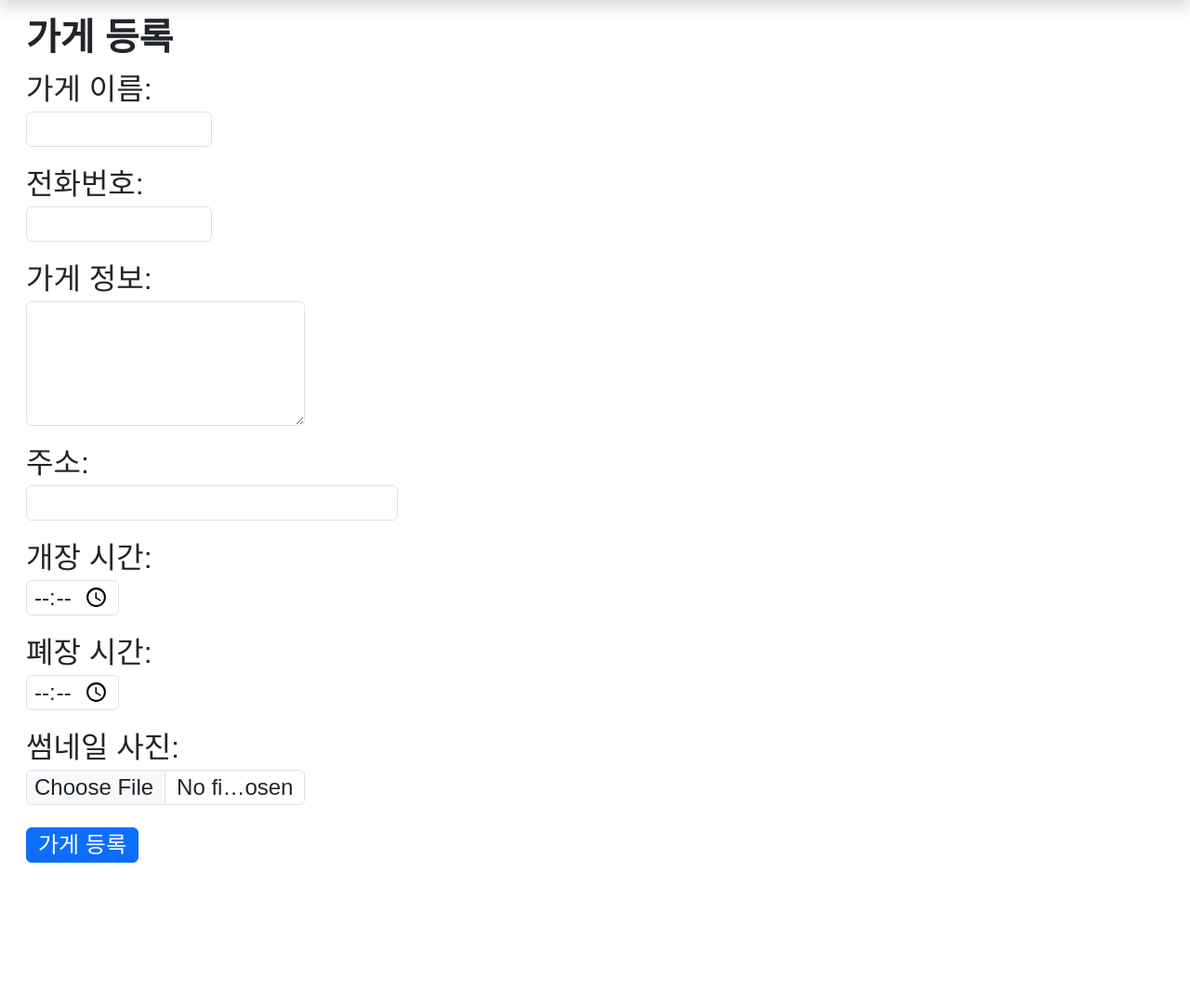
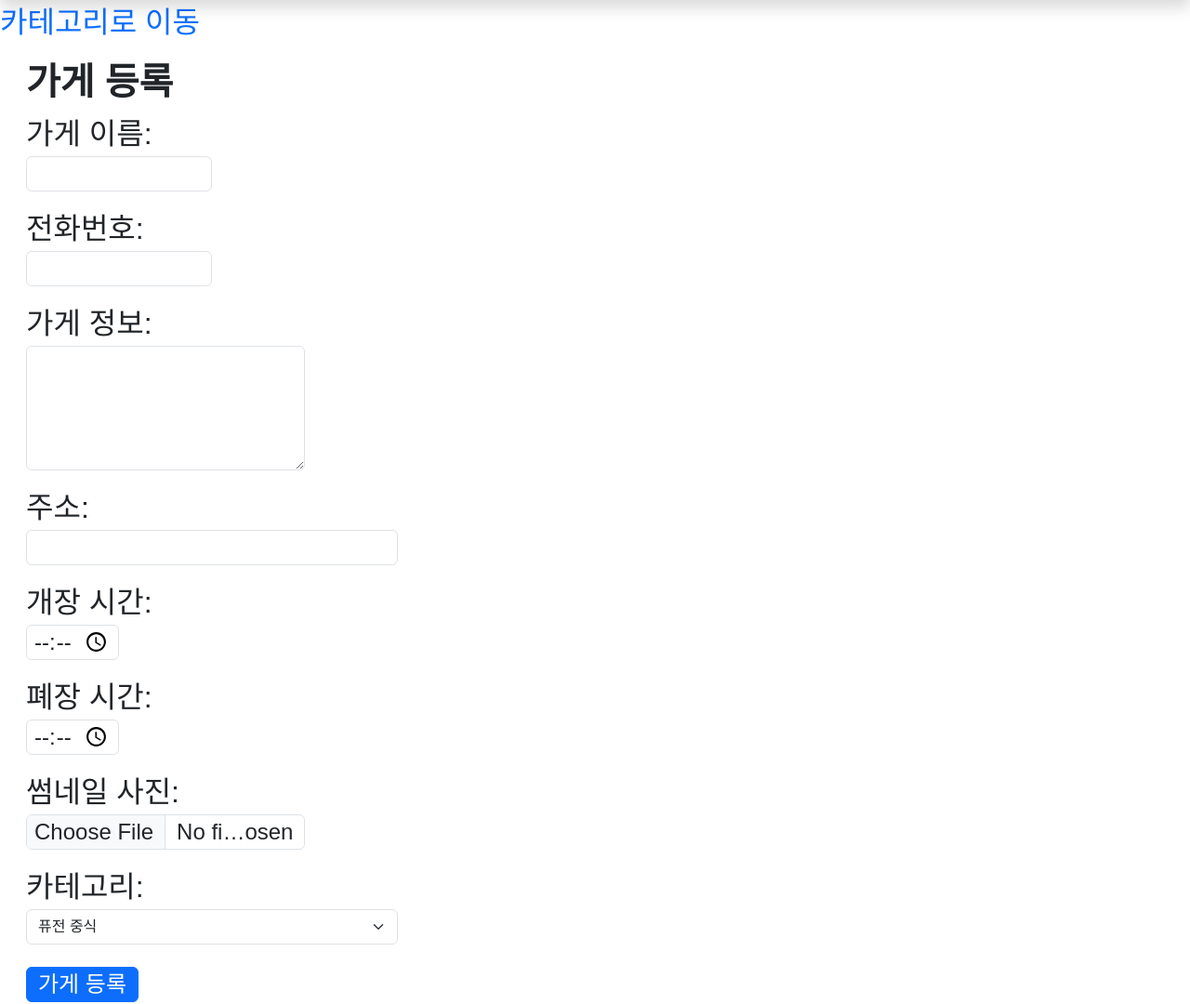
Before and after one commit to hyoung0/pjt-mango, a Django app: page /stores/create/ in a window 1280 px wide. Shown: the part 96-1176 px from the top of the page at 93% size. Before the commit the page ends 1024 px from the top, so only its background shows below. Run offline with Django 3.2, Linux system fonts and the light colour scheme; the visitor is signed in with stand-in values (Sample User, id 1); parts of the project's set-up code (start-up, migrations or seed data) failed here and were passed over; some web fonts are replaced.

Commit message:
Create/stores/category

```diff
--- a/stores/forms.py
+++ b/stores/forms.py
@@ -3,6 +3,28 @@ from .models import Store
 
 
 class StoreForm(forms.ModelForm):
+    category = forms.ChoiceField(
+        label='카테고리',
+        widget=forms.Select(
+            attrs={
+                'placeholder': '카테고리 입력',
+                'class': 'form-select',
+            }
+        ),
+        choices = (('퓨전 중식','퓨전 중식'), ('전통 중식', '전통 중식'),
+        ('퓨전 한식','퓨전 한식'), ('전통 한식','전통 한식'),
+        ('닭 오리 요리', '닭 오리 요리'), ('카페 디저트', '카페 디저트'),
+        ('고기 요리', '고기 요리'), ('해산물', '해산물'),
+        ('이탈리안', '이탈리안'), ('프랑스 음식', '프랑스 음식'),
+        ('국수 면 요리', '국수 면 요리'), ('퓨전 양식', '퓨전 양식'),
+        ('분식', '분식'), ('탕 찌개 전골', '탕 찌개 전골'),
+        ('브런치 버거 샌드', '브런치 버거 샌드'), ('일식', '일식'),
+        ('기타 양식', '기타 양식'), ('패스트 푸드', '패스트 푸드'),
+        ('돼지 고기', '돼지 고기'), ('소고기', '소고기')
+        ),
+        required=True,
+    )
+
     class Meta:
         model = Store
         exclude = ('like_users', 'latitude', 'longitude', )
--- a/stores/models.py
+++ b/stores/models.py
@@ -24,6 +24,8 @@ class Store(models.Model):
                                 format='JPEG',
                                 options={'quality': 80})
 
+    category = models.CharField(max_length=20)
+
     def __str__(self):
         return self.name
 
@@ -34,11 +36,6 @@ class Menu(models.Model):
     price = models.DecimalField(blank=True, max_digits=18, decimal_places=0)
 
 
-class Category(models.Model):
-    stores = models.ManyToManyField(Store, related_name='categories')
-    category = models.CharField(max_length=20)
-
-
 class StoreImage(models.Model):
     store = models.ForeignKey(to=Store, on_delete=models.CASCADE)
     image = ProcessedImageField(upload_to='stores', blank=True,
--- a/stores/urls.py
+++ b/stores/urls.py
@@ -10,4 +10,5 @@ urlpatterns = [
     path('<int:store_pk>/delete/', views.delete, name='delete'),
     path('<int:store_pk>/update/', views.update, name='update'),
     path('search/', views.search, name='search'),
+    path('category/<str:subject>/', views.category, name='category'),
 ]
--- a/stores/views.py
+++ b/stores/views.py
@@ -118,3 +118,12 @@ def search(request):
         return render(request, 'stores/search.html', {'search': search, 'store': store})
     else:
         return render(request, 'stores/search.html', {})
+
+def category(request, subject):
+    subject = subject
+    store = Store.objects.filter(category=subject).order_by('-pk')
+    context = {
+        'subject': subject,
+        'store': store,
+    }
+    return render(request, 'stores/category.html', context)
--- a/templates/base.html
+++ b/templates/base.html
@@ -101,7 +101,7 @@
       </div>
     </header>
 
-
+    <a href="{% url 'stores:category' '일식' %}">카테고리로 이동</a>
     {% block content %}{% endblock content %}
 
 
```
Also changed, not shown: stores/templates/stores/category.html (added, +16 -0 lines), stores/migrations/0004_auto_20230502_1118.py (added).
